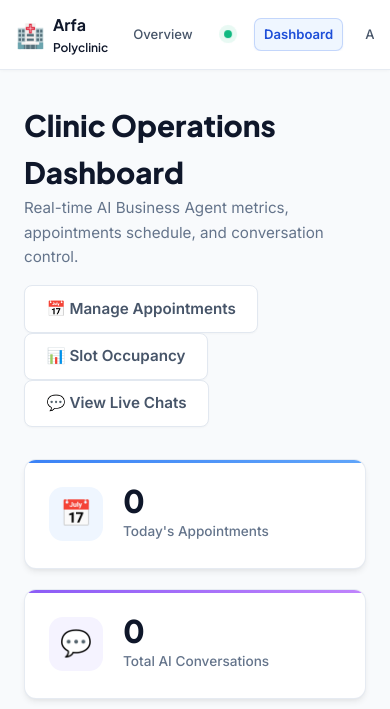
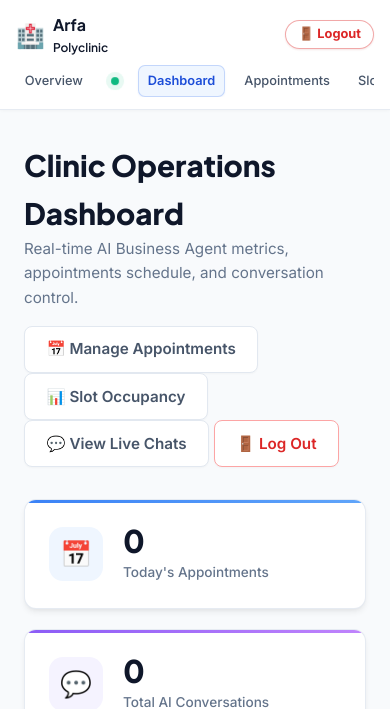
Before and after one commit to Haroon-World/Ai-Agent, a Flask app: page /admin in a window 390 px wide. Shown: the top 709 px of the page. Run offline with Flask 3, Linux system fonts and the light colour scheme; the visitor is signed in with stand-in values (Sample User, id 1); data that the repository does not hold is empty.

Commit message:
UI: Pin prominent admin user badge and Logout button in navbar, add dashboard logout action

```diff
--- a/static/css/style.css
+++ b/static/css/style.css
@@ -160,31 +160,76 @@ body {
     font-weight: 600;
 }
 
+.nav-auth-section {
+    display: flex;
+    align-items: center;
+    gap: 0.5rem;
+    flex-shrink: 0;
+    margin-left: auto;
+}
+
+.admin-user-badge {
+    display: inline-flex;
+    align-items: center;
+    gap: 0.45rem;
+    background: #f1f5f9;
+    padding: 0.2rem 0.35rem 0.2rem 0.65rem;
+    border-radius: 9999px;
+    border: 1px solid #cbd5e1;
+    box-shadow: 0 1px 2px rgba(0, 0, 0, 0.04);
+}
+
+.admin-user-pill {
+    font-size: 0.78rem;
+    font-weight: 600;
+    color: #334155;
+    letter-spacing: -0.01em;
+}
+
 .nav-btn-logout {
     color: #dc2626 !important;
-    font-weight: 600;
-    border: 1px solid rgba(220, 38, 38, 0.2);
-    border-radius: 7px;
-    padding: 0.32rem 0.65rem;
+    font-weight: 700 !important;
+    font-size: 0.8rem !important;
+    background: #ffffff !important;
+    border: 1.5px solid rgba(220, 38, 38, 0.4) !important;
+    border-radius: 9999px !important;
+    padding: 0.22rem 0.75rem !important;
+    display: inline-flex !important;
+    align-items: center !important;
+    gap: 4px !important;
+    transition: all 0.2s cubic-bezier(0.4, 0, 0.2, 1) !important;
+    cursor: pointer !important;
+    text-decoration: none !important;
+    box-shadow: 0 1px 2px rgba(220, 38, 38, 0.08) !important;
 }
 
 .nav-btn-logout:hover {
-    background: #fef2f2 !important;
-    border-color: rgba(220, 38, 38, 0.35);
+    background: #fee2e2 !important;
+    border-color: #dc2626 !important;
+    color: #991b1b !important;
+    box-shadow: 0 2px 4px rgba(220, 38, 38, 0.2) !important;
+    transform: translateY(-1px);
 }
 
 /* Responsive Navbar */
 @media (max-width: 900px) {
     .nav-container {
         padding: 0.75rem 1rem;
+        flex-wrap: wrap;
+        gap: 0.5rem;
     }
     .nav-links {
         width: 100%;
+        order: 3;
         justify-content: flex-start;
-        gap: 0.4rem 0.85rem;
+        gap: 0.4rem 0.65rem;
+    }
+    .nav-auth-section {
+        order: 2;
+        margin-left: auto;
     }
     .nav-item {
-        font-size: 0.88rem;
+        font-size: 0.84rem;
     }
     .brand-name {
         font-size: 1rem;
@@ -197,8 +242,16 @@ body {
         font-size: 0.75em;
         font-weight: 600;
     }
+    .admin-user-pill {
+        display: none;
+    }
+    .admin-user-badge {
+        background: transparent;
+        border: none;
+        padding: 0;
+    }
     .nav-item {
-        font-size: 0.82rem;
+        font-size: 0.8rem;
     }
     .nav-badge-item span:first-child {
         display: none;
--- a/templates/base.html
+++ b/templates/base.html
@@ -30,7 +30,16 @@
                     <a href="/admin/services" class="nav-item {% if request.path.startswith('/admin/services') %}active{% endif %}">Services & Pricing</a>
                     <a href="/admin/conversations" class="nav-item {% if request.path.startswith('/admin/conversations') %}active{% endif %}">Conversations</a>
                     <a href="/admin/reminders" class="nav-item {% if request.path.startswith('/admin/reminders') %}active{% endif %}">Reminders</a>
-                    <a href="/admin/logout" class="nav-item nav-btn-logout">Logout</a>
+                {% endif %}
+            </div>
+            <div class="nav-auth-section">
+                {% if session.get('admin_logged_in') %}
+                    <div class="admin-user-badge">
+                        <span class="admin-user-pill">👤 {{ session.get('admin_user', 'admin') }}</span>
+                        <a href="/admin/logout" class="nav-item nav-btn-logout" title="Sign out of admin session">
+                            <span>🚪 Logout</span>
+                        </a>
+                    </div>
                 {% else %}
                     <a href="/admin/login" class="nav-item nav-btn {% if request.path.startswith('/admin/login') %}active{% endif %}">Admin Portal</a>
                 {% endif %}
--- a/templates/dashboard.html
+++ b/templates/dashboard.html
@@ -12,6 +12,7 @@
         <a href="/admin/appointments" class="btn btn-outline">📅 Manage Appointments</a>
         <a href="/admin/slots" class="btn btn-outline">📊 Slot Occupancy</a>
         <a href="/admin/conversations" class="btn btn-outline">💬 View Live Chats</a>
+        <a href="/admin/logout" class="btn btn-outline" style="color: #dc2626; border-color: #fca5a5; font-weight: 600;">🚪 Log Out</a>
     </div>
 </div>
 
```
